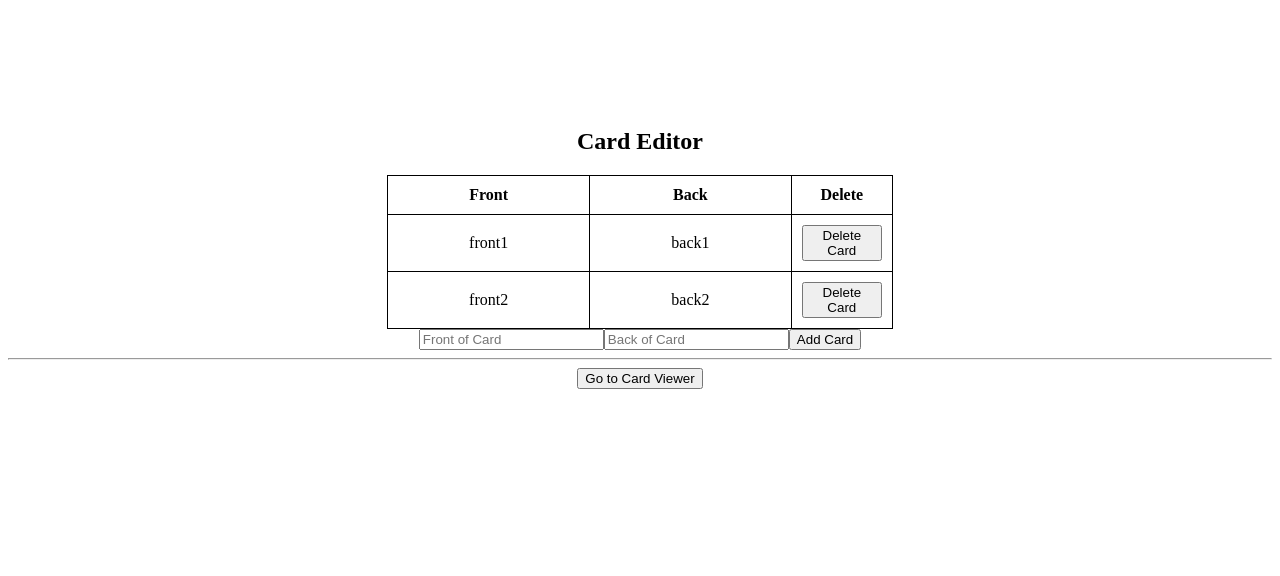
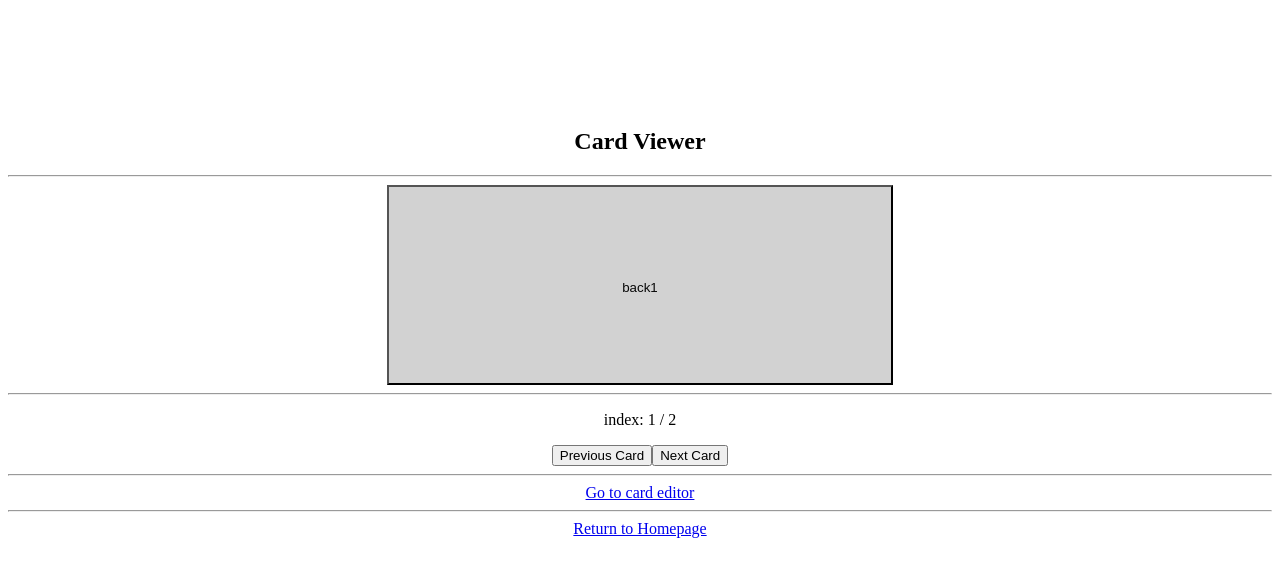
Before and after one commit to lindsayblocker/bootcamp, a React (Create React App) app: page /viewer in a window 1280 px wide. Shown: the top 576 px of the page. Built offline with nearby package versions, Linux system fonts and the light colour scheme.

Commit message:
bootcamp part 3: added homepage and router

```diff
--- a/package.json
+++ b/package.json
@@ -6,9 +6,14 @@
     "@testing-library/jest-dom": "^5.14.1",
     "@testing-library/react": "^11.2.7",
     "@testing-library/user-event": "^12.8.3",
+    "firebase": "^9.5.0",
     "react": "^17.0.2",
     "react-dom": "^17.0.2",
+    "react-redux": "^7.2.6",
+    "react-redux-firebase": "^3.11.0",
+    "react-router-dom": "^5.3.0",
     "react-scripts": "4.0.3",
+    "redux": "^4.1.2",
     "web-vitals": "^1.1.2"
   },
   "scripts": {
--- a/src/App.js
+++ b/src/App.js
@@ -1,7 +1,9 @@
 import React from 'react';
 import CardEditor from './CardEditor';
 import CardViewer from './CardViewer';
-//import logo from './logo.svg';
+import { Switch, Route } from 'react-router-dom';
+import Homepage from './Homepage';
+
 
 class App extends React.Component {
   constructor(props) {
@@ -11,7 +13,6 @@ class App extends React.Component {
         { front: 'front1', back: 'back1'},
         { front: 'front2', back: 'back2'},
       ],
-      editor: true,
     };
   }
 
@@ -39,34 +40,31 @@ class App extends React.Component {
     const cards = this.state.cards(1);
   };
 
-  switchMode = () => {
-    if (this.state.cards.length > 0) {
-      this.setState({ editor: !this.state.editor});
-    }
-    //this.setState({ editor: !this.state.editor});
-  }
-
   render() {
-    if (this.state.editor) {
     return (
+      <Switch>
+        <Route exact path = "/editor">
           <CardEditor
             addCard ={this.addCard}
             cards={this.state.cards}
             deleteCard={this.deleteCard}
-        switchMode = {this.switchMode}
           />
-      );
-    } else {
-        return (
+        </Route>
+        <Route exact path = "/viewer">
           <CardViewer
-          switchMode={this.switchMode}
               cards = {this.state.cards}
               flipCard = {this.flipCard}
               nextCard = {this.nextCard}
               previousCard = {this.previousCard}
           />
+        </Route>
+        <Route exact path = "/">
+          <Homepage
+          />
+        </Route>
+
+      </Switch>
     );
-    }
   }
 }
 
--- a/src/CardEditor.js
+++ b/src/CardEditor.js
@@ -1,5 +1,7 @@
 import React, { isValidElement } from 'react';
 import './CardEditor.css';
+
+import { Link } from 'react-router-dom';
 
 class CardEditor extends React.Component {
     constructor(props) {
@@ -66,7 +68,9 @@ class CardEditor extends React.Component {
                     value = {this.state.back}/>
                 <button onClick = {this.addCard}> Add Card</button>
                 <hr/>
-                <button onClick={this.props.switchMode}> Go to Card Viewer</button>
+                <Link to="/viewer">Go to card viewer</Link>
+                <hr/>
+                <Link to="/">Return to Homepage</Link>
             </div>
         );
     }
--- a/src/CardViewer.js
+++ b/src/CardViewer.js
@@ -1,6 +1,7 @@
 import React from 'react';
 import './CardViewer.css';
 import cards from './CardEditor.css';
+import { Link } from 'react-router-dom';
 
 class CardViewer extends React.Component {
 
@@ -49,7 +50,9 @@ class CardViewer extends React.Component {
                 <button onClick = {this.previousCard}> Previous Card </button>
                 <button onClick = {this.nextCard}> Next Card</button>
                 <hr/>
-                <button onClick={this.props.switchMode}> Go to Card Editor</button>
+                <Link to="/editor">Go to card editor</Link>
+                <hr/>
+                <Link to="/">Return to Homepage</Link>
             </div>
             )
         }
@@ -65,7 +68,9 @@ class CardViewer extends React.Component {
                 <button onClick = {this.previousCard}> Previous Card </button>
                 <button onClick = {this.nextCard}> Next Card</button>
                 <hr/>
-                <button onClick={this.props.switchMode}> Go to Card Editor</button>
+                <Link to="/editor">Go to Card Editor</Link>
+                <hr/>
+                <Link to="/">Return to Homepage</Link>
             </div>
         );
     }
--- /dev/null
+++ b/src/Homepage.js
@@ -0,0 +1,22 @@
+import React from 'react';
+//import CardEditor from './CardEditor';
+//import CardViewer from './CardViewer';
+//import { Switch, Route } from 'react-router-dom';
+
+import { Link } from 'react-router-dom';
+
+class Homepage extends React.Component {
+
+    render()
+    {
+        return (
+            <div>
+                <h2>Homepage</h2>
+                <Link to="/viewer">Go to card viewer</Link>
+                <hr/>
+                <Link to="/editor">Go to card editor</Link>
+            </div>
+        );
+    }
+}
+export default Homepage;
--- a/src/index.js
+++ b/src/index.js
@@ -3,9 +3,14 @@ import ReactDOM from 'react-dom';
 import App from './App';
 //import reportWebVitals from './reportWebVitals';
 
-ReactDOM.render(
-    <App />, document.getElementById('root')
-);
+import { BrowserRouter } from 'react-router-dom';
+
+ ReactDOM.render(
+   <BrowserRouter>
+     <App />
+   </BrowserRouter>,
+   document.getElementById('root'),
+ );
 
 // If you want to start measuring performance in your app, pass a function
 // to log results (for example: reportWebVitals(console.log))
```
Also changed, not shown: src/test.js (added, +18 -0 lines), 1 other file (tests, documents, lock files or other folders). Lines whose indentation alone changed are shown as unchanged.
